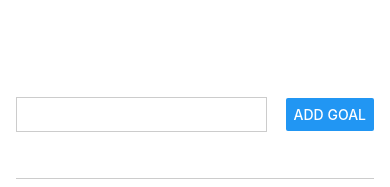
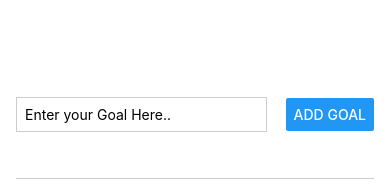
Before and after one commit to amitkr7/RNDemo, a React Native app: screen / in a window 390 px wide. Shown: the top 187 px of the page. Built offline with nearby package versions, Linux system fonts and the light colour scheme.

Commit message:
Adding event

```diff
--- a/App.js
+++ b/App.js
@@ -1,12 +1,27 @@
 import { StatusBar } from 'expo-status-bar';
+import { useState } from 'react';
 import { Button, StyleSheet, Text, TextInput, View } from 'react-native';
 
 export default function App() {
+  const [enteredGoalText, setEnteredGoalText] = useState('');
+
+  const goalInputHandler = (enteredText) => {
+    setEnteredGoalText(enteredText);
+  };
+
+  const addGoalHandler = () => {
+    console.log(enteredGoalText);
+  };
+
   return (
     <View style={styles.appContainer}>
       <View style={styles.inputContainer}>
-        <TextInput style={styles.textInput} />
-        <Button title='Add Goal' />
+        <TextInput
+          style={styles.textInput}
+          onChangeText={goalInputHandler}
+          placeholder='Enter your Goal Here..'
+        />
+        <Button title='Add Goal' onPress={addGoalHandler} />
       </View>
       <View style={styles.goalsContainer}>
         <Text>List of Goals</Text>
```
